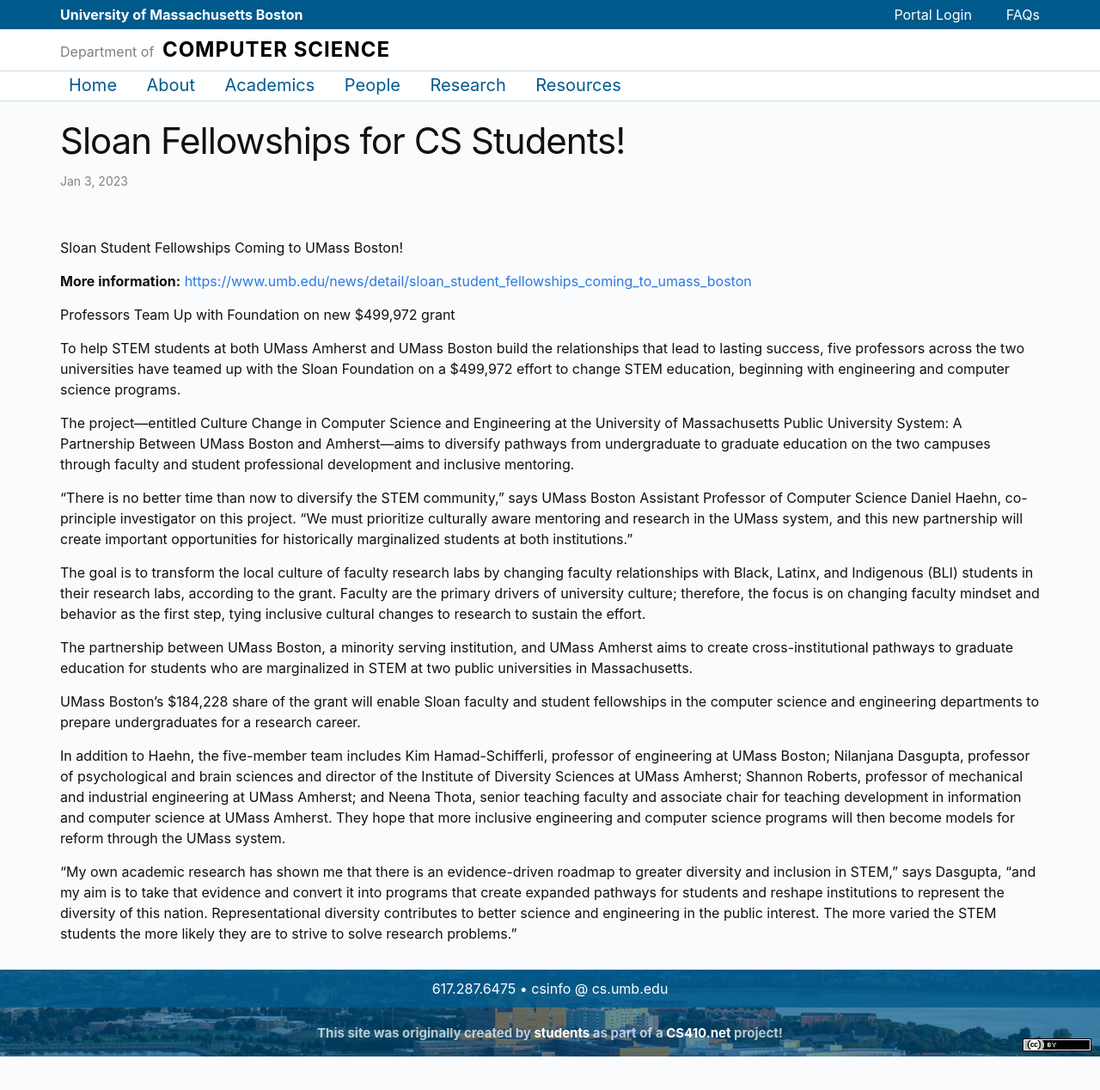
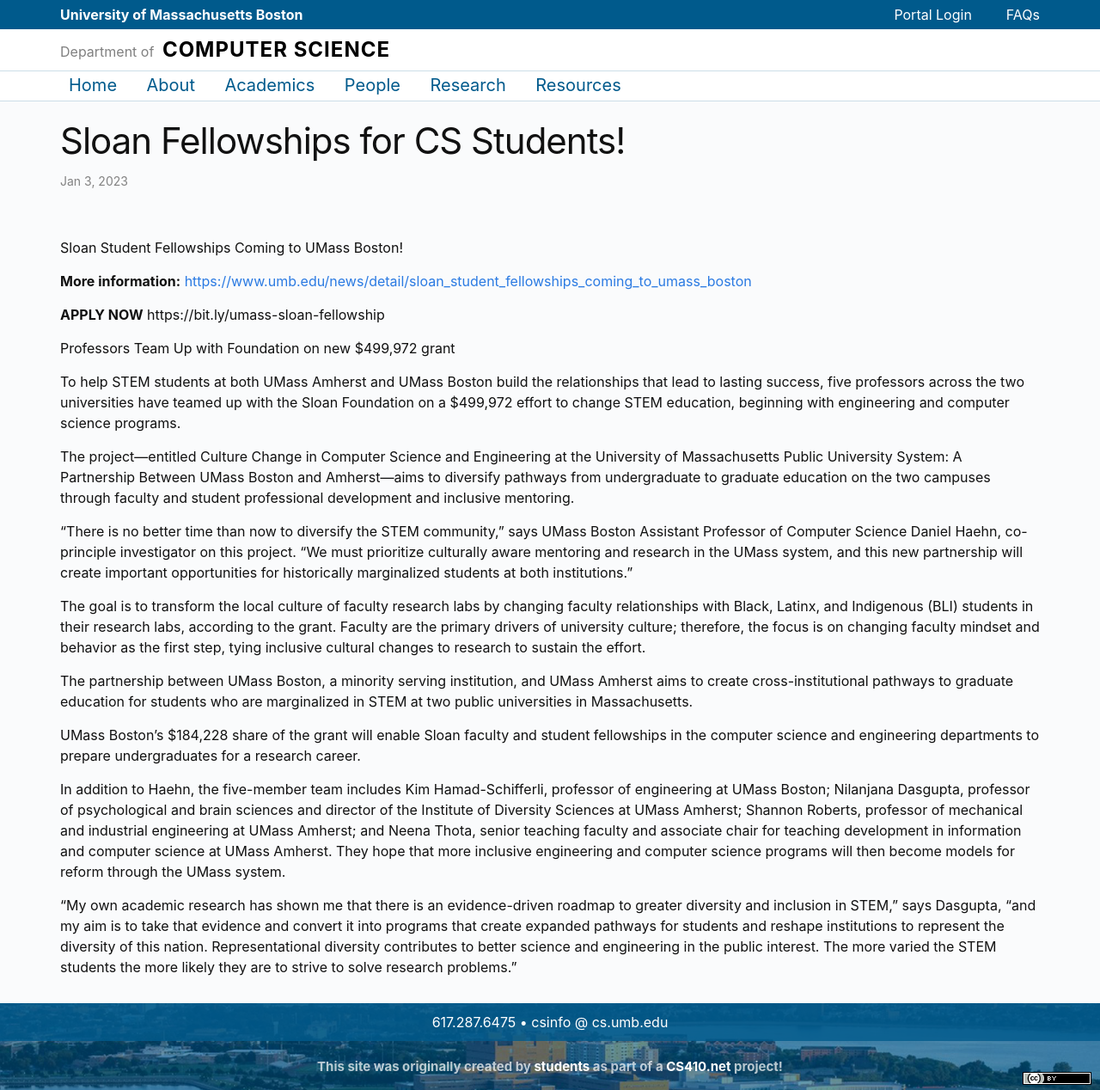
Before and after one commit to umbcs/umbcs.github.io, a Jekyll site: the page built from WEB/POSTS/research/_posts/2023-01-03-sloan.md, in a window 1280 px wide. Shown: the whole page at 86% size. Built offline with Jekyll 4.4.1, drawn with Linux system fonts in a browser that asks for light colours; before the commit the page ends 1229 px from its top, so only the background shows below that.

Commit message:
Update 2023-01-03-sloan.md

```diff
--- a/WEB/POSTS/research/_posts/2023-01-03-sloan.md
+++ b/WEB/POSTS/research/_posts/2023-01-03-sloan.md
@@ -6,6 +6,8 @@ title: "Sloan Fellowships for CS Students!"
 Sloan Student Fellowships Coming to UMass Boston!
 
 **More information:** [https://www.umb.edu/news/detail/sloan_student_fellowships_coming_to_umass_boston](UMB NEWS)
+
+**APPLY NOW** https://bit.ly/umass-sloan-fellowship
 
 Professors Team Up with Foundation on new $499,972 grant
 
```
